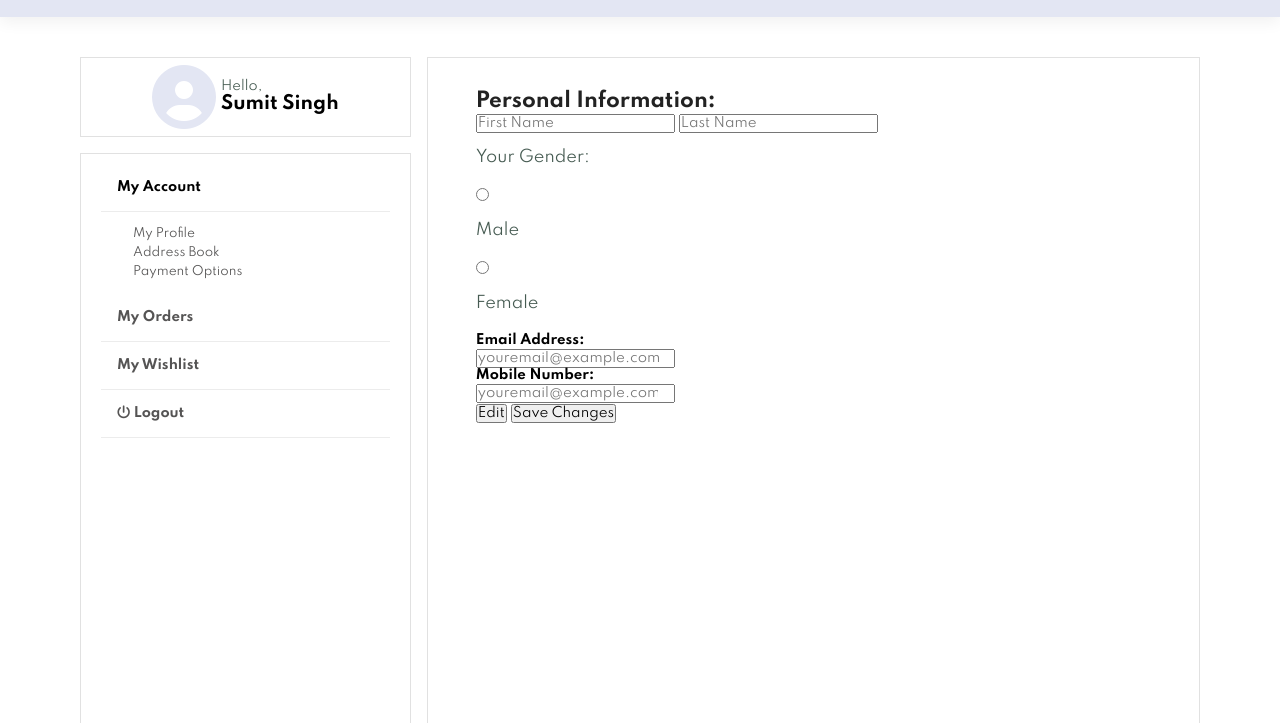
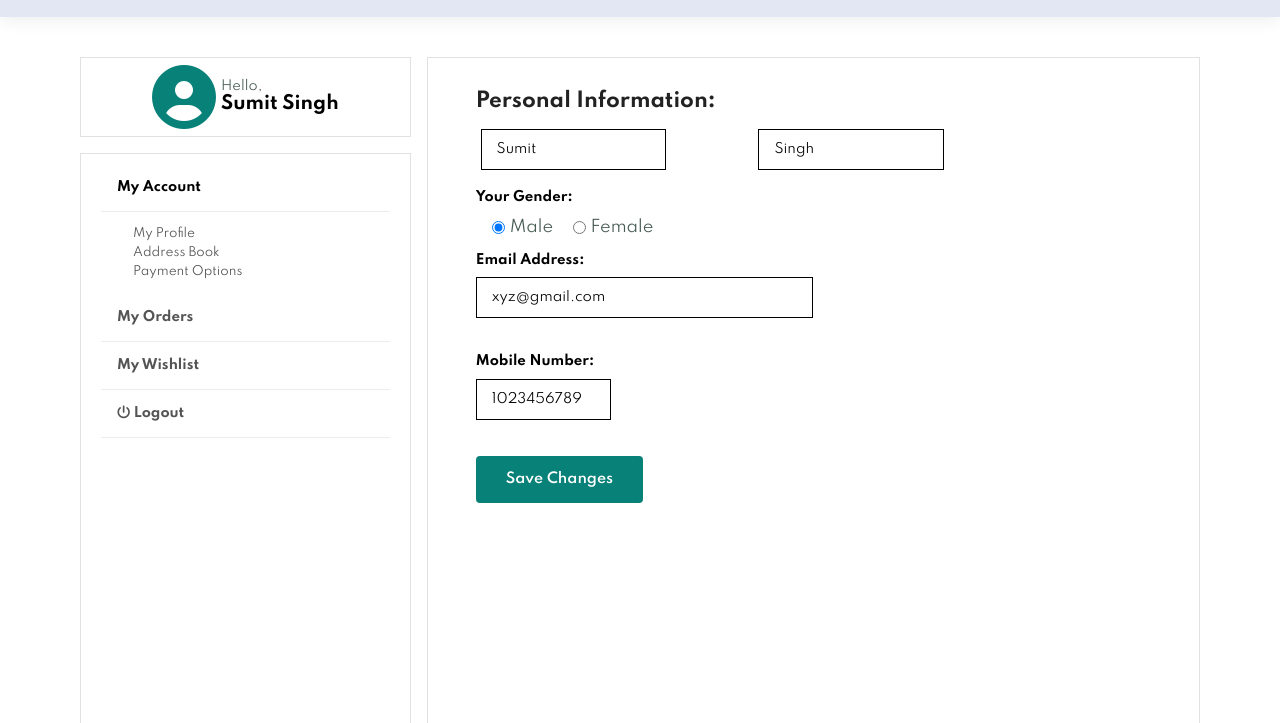
Before and after one commit to Sumit1902/VogueVista, a plain HTML site: page html/account.html in a window 1280 px wide. Both pictures are taken after a click on the button "Edit". Shown: the part 77-800 px from the top of the page. Drawn offline with nearby package versions, Linux system fonts and the light colour scheme.

Commit message:
completed profile page

```diff
--- a/css/account.css
+++ b/css/account.css
@@ -28,7 +28,7 @@
 
 #account #side-content #intro i{
     font-size: 5vw;
-    color: #E3E6F3;
+    color: #088178;
 }
 
 #account #side-content #intro .name p{
@@ -78,4 +78,86 @@
     border: 1px solid #e1e1e1;
 }
 
+
+#account #main-content .personal-info h4{
+    width: 100%;
+    margin-bottom: 1rem;
+}
+
+#account #main-content .personal-info .info-input{
+    width: 70%;
+    display: flex;
+    padding: 0 .3rem;
+    align-items: center;
+    justify-content: space-between;
+}
+
+#account #main-content .personal-info .info-input input,
+#account #main-content .email input,
+#account #main-content .number input {
+    width: 40%;
+    padding: 12px 15px;
+    outline: none;
+    margin-bottom: 20px;
+    border: 1px solid #e1e1e1;
+}
+
+#account #main-content .personal-info .info-gender{
+    display: flex;
+    padding: 0 10rem 1rem 1rem;
+    align-items: center;
+    width: 50%;
+    justify-content: space-between;
+}
+
+#account #main-content .personal-info .info-gender .male{
+    display: flex;
+    align-items: center;
+    gap: 5px;
+}
+
+#account #main-content .personal-info .info-gender .female{
+    display: flex;
+    align-items: center;
+    gap: 5px;
+}
+
+#account #main-content .personal-info .info-gender .male p,
+#account #main-content .personal-info .info-gender .female p{
+    padding: 0;
+    margin: 0;
+}
+
+#account #main-content .email{
+    width: 50%;
+    display: flex;
+    flex-direction: column;
+    gap: .6rem;
+    margin-bottom: 1rem;
+}
+
+#account #main-content .email input{
+    width: 100% !important;
+}
+
+#account #main-content .number{
+    width: 50%;
+    display: flex;
+    flex-direction: column;
+    gap: .6rem;
+    margin-bottom: 1rem;
+}
+
+#account #main-content .buttons{
+    padding-right: 4px;
+    position: relative;
+}
+
+#account #main-content .buttons #edit,
+#account #main-content .buttons #save {
+    background-color: #088178;
+    color: #ffffff;
+    position: absolute;
+}
+
 /* Account Section Start */
--- a/css/index.css
+++ b/css/index.css
@@ -17,6 +17,7 @@ h1 {
   line-height: 64px;
   color: #222;
 }
+
 
 h2 {
   font-size: 46px;
@@ -86,6 +87,18 @@ button.white {
   border: 1px solid #fff;
   outline: none;
   transition: 0.2s;
+}
+
+.no-cursor{
+  cursor: not-allowed  !important;
+}
+
+.none{
+  display: none;
+}
+
+input[type="radio"]:disabled {
+  opacity: 0.5;
 }
 
 /* Header Section Start */
--- a/html/account.html
+++ b/html/account.html
@@ -68,26 +68,30 @@
             <div class="personal-info">
                     <h4>Personal Information:</h4>
                 <div class="info-input">
-                    <input type="text" placeholder="First Name">
-                    <input type="text" placeholder="Last Name">
+                    <input type="text" class="no-cursor" placeholder="First Name" value="Sumit" readonly="readonly">
+                    <input type="text" class="no-cursor" placeholder="Last Name" value="Singh" readonly="readonly">
                 </div>
-                <p>Your Gender:</p>
-                <div class="info-gender">
-                    <input type="radio" name="gender" id="Male"><p>Male</p>
-                    <input type="radio" name="gender" id="Male"><p>Female</p>
+                <h5 style="margin-bottom: .8rem;">Your Gender:</h5>
+                <div class="info-gender no-cursor">
+                    <div class="male">
+                        <input type="radio" name="gender" id="male" disabled="true" checked><p>Male</p>
+                    </div>
+                    <div class="female">
+                        <input type="radio" name="gender" id="female" disabled="true"><p>Female</p>
+                    </div>
                 </div>
             </div>
-                <div class="email">
-                    <h5>Email Address:</h5>
-                    <input type="email" placeholder="youremail@example.com">
-                </div>
+            <div class="email">
+                <h5>Email Address:</h5>
+                <input type="email" class="no-cursor" placeholder="youremail@example.com" value="xyz@gmail.com" readonly="readonly">
+            </div>
             <div class="number">
                 <h5>Mobile Number:</h5>
-                <input type="number" placeholder="youremail@example.com">
+                <input type="tel" class="no-cursor" placeholder="Your Number" value="1023456789" readonly="readonly">
             </div>
             <div class="buttons">
-                <button id="edit">Edit</button>
-                <button id="save">Save Changes</button>
+                <button id="edit" class="normal">Edit</button>
+                <button id="save" class="normal none">Save Changes</button>
             </div>
         </div>
     </section>
@@ -145,4 +149,5 @@
     <!-- Footer End -->
 </body>
 <script src="/js/index.js"></script>
+<script src="/js/account.js"></script>
 </html>
--- /dev/null
+++ b/js/account.js
@@ -0,0 +1,42 @@
+const edit = document.getElementById( 'edit' );
+const save = document.getElementById( 'save' );
+const input = document.getElementsByTagName( "input" );
+const gender = document.getElementsByClassName("info-gender")[0];
+const male = document.getElementById( 'male' );          // Gender male radio button
+const female = document.getElementById( 'female' );          // Gender female radio button
+
+edit.addEventListener( 'click', () => {
+    edit.classList.add('none');
+    save.classList.remove('none');
+    makeEditable();         //  ==> Making  the content of input editable and removing no cursor
+    gender.classList.remove("no-cursor");
+    male.disabled = false;
+    female.disabled = false;
+});
+
+save.addEventListener( 'click', () => {
+    save.classList.add('none');
+    edit.classList.remove('none');
+    makeUnEditable();         //  ==> Making  the content of input editable and removing no cursor
+    gender.classList.add("no-cursor");
+    male.disabled = true;
+    female.disabled = true;
+});
+
+
+
+function makeEditable(){
+    for (let i = 0; i < input.length; i++) {
+        input[i].removeAttribute('readonly');
+        input[i].style.border = "1px solid #000000";
+        input[i].classList.remove("no-cursor");
+    }
+}
+
+function makeUnEditable() {
+    for (let i = 0; i < input.length; i++) {
+        input[i].setAttribute('readonly','readonly');
+        input[i].removeAttribute('style');
+        input[i].classList.add("no-cursor");
+    }
+}
```
